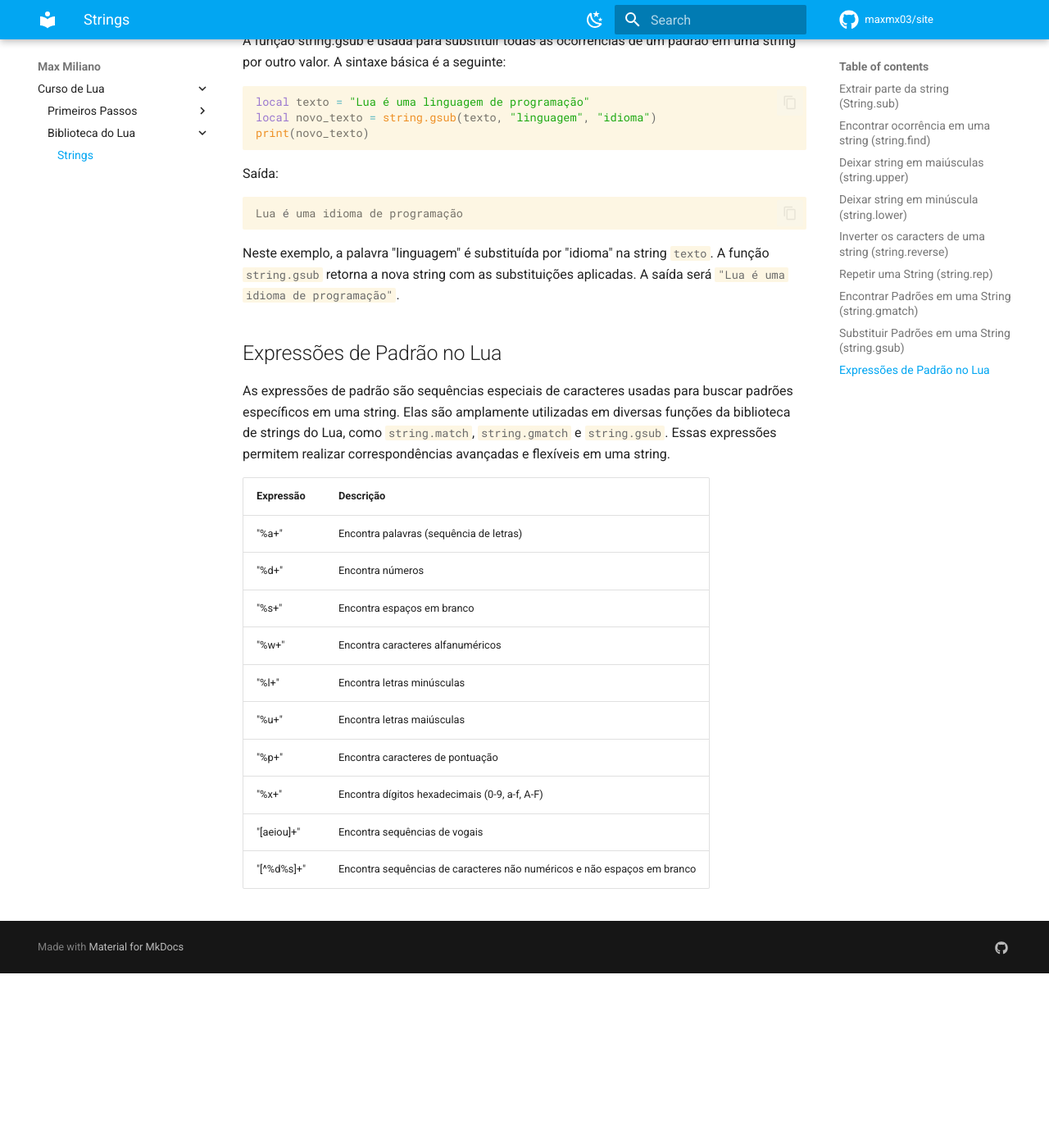
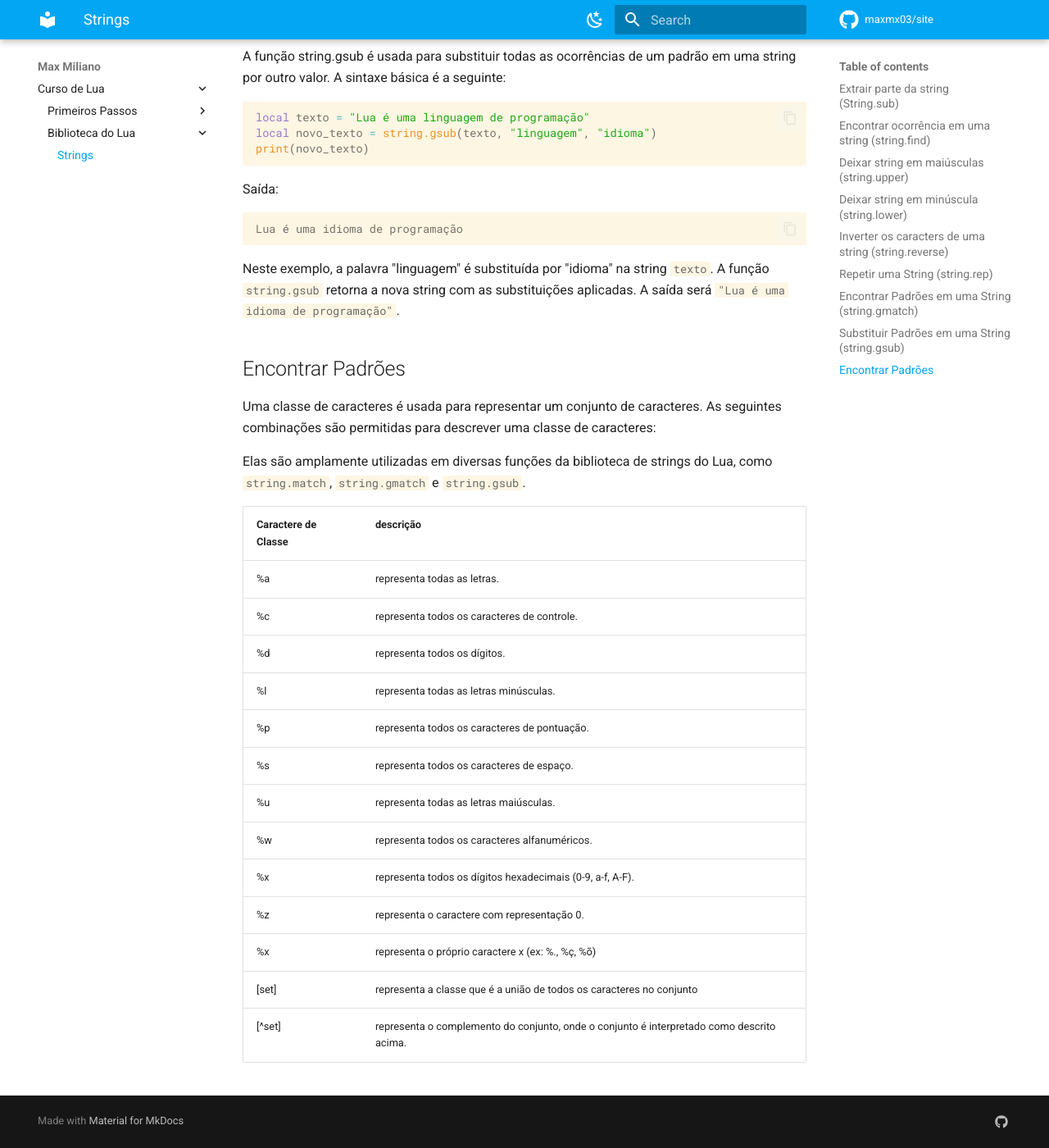
Before and after one commit to maxmx03/site, an MkDocs documentation site: the page built from docs/Lua Guide/Lua Library/strings.md, in a window 1280 px wide and 1400 px high, scrolled down 3784 px. Shown: the whole window at 82% size. Built offline with MkDocs 1.6.1 and Material for MkDocs 9.7.7, drawn with Linux system fonts in a browser that asks for light colours; comment, search, counter and statistics services are not loaded; before the commit the page ends 4971 px from its top, so only the background shows below that.

Commit message:
fix: string library

```diff
--- a/docs/Lua Guide/Lua Library/strings.md
+++ b/docs/Lua Guide/Lua Library/strings.md
@@ -206,24 +206,27 @@ Neste exemplo, a palavra "linguagem" é substituída por "idioma" na string
 `texto`. A função `string.gsub` retorna a nova string com as substituições
 aplicadas. A saída será `"Lua é uma idioma de programação"`.
 
-## Expressões de Padrão no Lua
+## Encontrar Padrões
 
-As expressões de padrão são sequências especiais de caracteres usadas para
-buscar padrões específicos em uma string. Elas são amplamente utilizadas em
-diversas funções da biblioteca de strings do Lua, como `string.match`,
-`string.gmatch` e `string.gsub`.
-Essas expressões permitem realizar correspondências avançadas e flexíveis em
-uma string.
+Uma classe de caracteres é usada para representar um conjunto de caracteres.
+As seguintes combinações são permitidas para descrever uma classe de
+caracteres:
 
-| Expressão  | Descrição                                                               |
-| ---------- | ----------------------------------------------------------------------- |
-| "%a+"      | Encontra palavras (sequência de letras)                                 |
-| "%d+"      | Encontra números                                                        |
-| "%s+"      | Encontra espaços em branco                                              |
-| "%w+"      | Encontra caracteres alfanuméricos                                       |
-| "%l+"      | Encontra letras minúsculas                                              |
-| "%u+"      | Encontra letras maiúsculas                                              |
-| "%p+"      | Encontra caracteres de pontuação                                        |
-| "%x+"      | Encontra dígitos hexadecimais (0-9, a-f, A-F)                           |
-| "[aeiou]+" | Encontra sequências de vogais                                           |
-| "[^%d%s]+" | Encontra sequências de caracteres não numéricos e não espaços em branco |
+Elas são amplamente utilizadas em diversas funções da biblioteca de strings do
+Lua, como `string.match`, `string.gmatch` e `string.gsub`.
+
+| Caractere de Classe | descrição                                                                                 |
+| ------------------- | ----------------------------------------------------------------------------------------- |
+| %a                  | representa todas as letras.                                                               |
+| %c                  | representa todos os caracteres de controle.                                               |
+| %d                  | representa todos os dígitos.                                                              |
+| %l                  | representa todas as letras minúsculas.                                                    |
+| %p                  | representa todos os caracteres de pontuação.                                              |
+| %s                  | representa todos os caracteres de espaço.                                                 |
+| %u                  | representa todas as letras maiúsculas.                                                    |
+| %w                  | representa todos os caracteres alfanuméricos.                                             |
+| %x                  | representa todos os dígitos hexadecimais (0-9, a-f, A-F).                                 |
+| %z                  | representa o caractere com representação 0.                                               |
+| %x                  | representa o próprio caractere x (ex: %., %ç, %õ)                                         |
+| [set]               | representa a classe que é a união de todos os caracteres no conjunto                      |
+| [^set]              | representa o complemento do conjunto, onde o conjunto é interpretado como descrito acima. |
```
Also changed, not shown: other parts of docs/Lua Guide/Lua Library/strings.md (+2 -2 lines).
